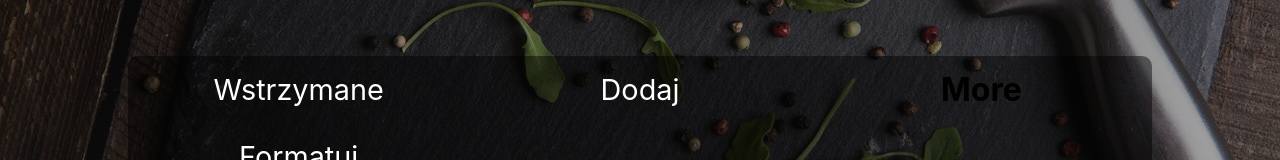
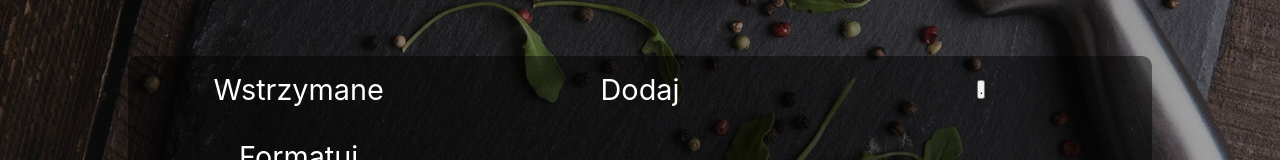
Before and after one commit to atrykp/what-s-for-dinner-react-app, a React (Create React App) app: page / in a window 1280 px wide. Shown: the part 584-744 px from the top of the page. Built offline with nearby package versions, Linux system fonts and the light colour scheme.

Commit message:
add section with nav in MoreMenu.js

```diff
--- a/src/components/MoreMenu.js
+++ b/src/components/MoreMenu.js
@@ -1,7 +1,26 @@
-import { render } from "@testing-library/react";
-import React from "react";
+import React, { useState } from "react";
+import RemoveStorage from "../pages/RemoveStorage";
+import { NavLink } from "react-router-dom";
 const MoreMenu = () => {
-  return <h1>More</h1>;
+  const [isActive, setIsActive] = useState(false);
+  const sectionVisibility = () => {
+    setIsActive((prevValue) => !prevValue);
+  };
+  const section = isActive && (
+    <div className="moreMenu">
+      <NavLink to="/bannedDishes" className="lowerNav__banned">
+        {" "}
+        Wstrzymane{" "}
+      </NavLink>{" "}
+      <RemoveStorage />
+    </div>
+  );
+  return (
+    <>
+      <button onClick={sectionVisibility}>.</button>
+      {section}
+    </>
+  );
 };
 
 export default MoreMenu;
```
Also changed, not shown: 1 other file (tests, documents, lock files or other folders).
